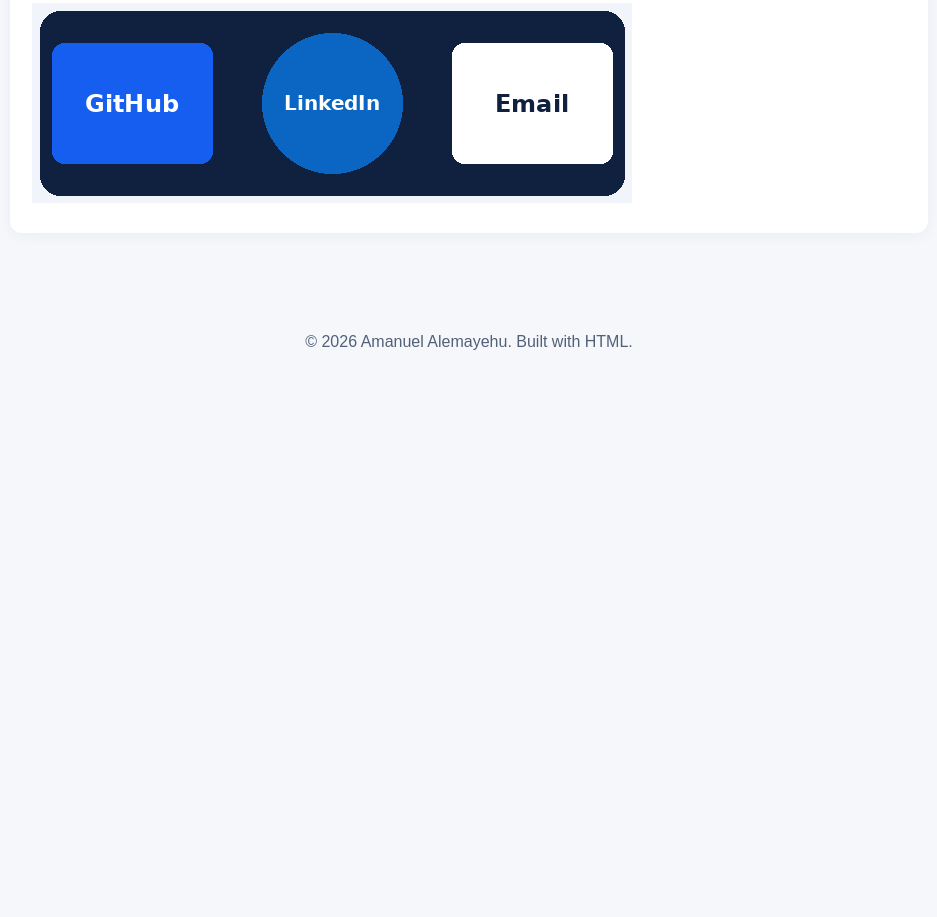
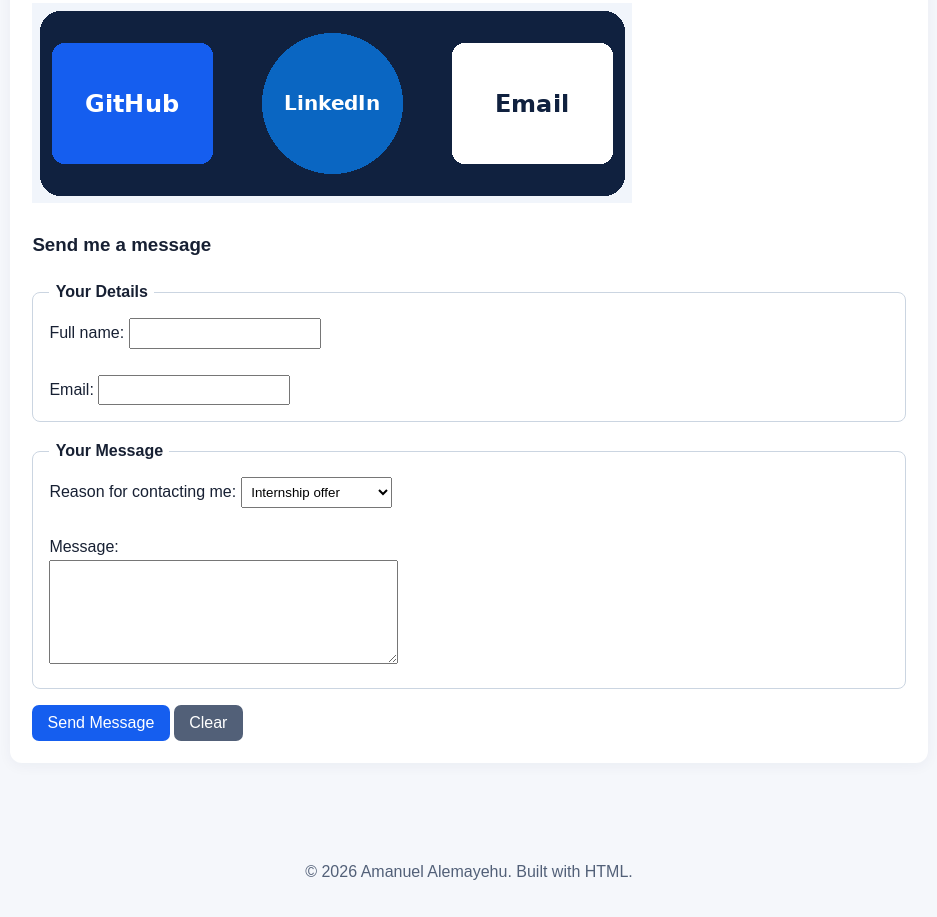
Before and after one commit to Aman6815/amanuel_portfolio_IP, a plain HTML site: page index.html in a window 1280 px wide. Shown: the part 6959-7876 px from the top of the page, without its empty margins (171-1108 px from the left). Before the commit the page ends 7347 px from the top, so only its background shows below. Drawn offline with Linux system fonts and the light colour scheme.

Commit message:
Lab 9 is complete

```diff
--- a/index.html
+++ b/index.html
@@ -2,7 +2,7 @@
      index.html — HOME PAGE of Amanuel Alemayehu's portfolio
      Labs covered: 1 structure, 2 headings/hr/br, 3 text formatting,
      4 links, 5 images/image map/favicon, 6 lists, 7 tables,
-     8 semantic structure and metadata
+     8 semantic structure and metadata, 9 contact form basics
      ============================================================ -->
 <!-- Tells the browser this is an HTML5 document -->
 <!DOCTYPE html>
@@ -55,6 +55,11 @@
         mark { background: #fff3a3; padding: 0 .2rem; }
         blockquote { margin: 1rem 0; padding: .5rem 1rem; border-left: 4px solid var(--accent); background: #f3f6fd; }
         pre { background: #10213f; color: #fff; padding: 1rem; border-radius: 8px; overflow-x: auto; }
+        fieldset { margin: 1rem 0; padding: .8rem 1rem 1rem; border: 1px solid #cbd5e1; border-radius: 8px; }
+        legend { font-weight: bold; padding: 0 .4rem; }
+        input[type="text"], input[type="email"], select, textarea { max-width: 100%; padding: .35rem; }
+        button { padding: .55rem .95rem; border: 0; border-radius: 7px; background: var(--accent); color: white; font-size: 1rem; cursor: pointer; }
+        button[type="reset"] { background: #526078; }
         footer { padding: 1rem; color: var(--muted); text-align: center; }
     </style>
 </head>
@@ -547,6 +552,50 @@ int main() {
                       href="mailto:amanuelalemayehuseta@gmail.com"
                       alt="Email Amanuel">
             </map>
+
+            <!-- CONTACT FORM (Lab 9). action = which page receives the data; method = how it is sent.
+                 GET puts the data in the address bar (Lab 10 explains GET vs POST).
+                 The name="..." of each field becomes the KEY in the URL; what the visitor types becomes the VALUE. -->
+            <h3>Send me a message</h3>
+            <form action="thank-you.html" method="get">
+                <!-- <fieldset> groups related fields; <legend> is the group's title -->
+                <fieldset>
+                    <legend>Your Details</legend>
+                    <!-- <label for="fullname"> is linked to the input whose id="fullname":
+                         clicking the label puts the cursor in the box, and screen readers read it aloud -->
+                    <label for="fullname">Full name:</label>
+                    <input type="text" id="fullname" name="fullname">
+                    <br><br>
+                    <label for="email">Email:</label>
+                    <input type="email" id="email" name="email">
+                </fieldset>
+
+                <fieldset>
+                    <legend>Your Message</legend>
+                    <label for="reason">Reason for contacting me:</label>
+                    <!-- <select> = dropdown; <optgroup> groups options under a heading; value = what is sent -->
+                    <select id="reason" name="reason">
+                        <optgroup label="Work">
+                            <option value="internship">Internship offer</option>
+                            <option value="freelance">Freelance project</option>
+                            <option value="job">Full-time job</option>
+                        </optgroup>
+                        <optgroup label="Study">
+                            <option value="group-project">Group project</option>
+                            <option value="tutoring">Tutoring</option>
+                        </optgroup>
+                        <option value="other">Other</option>
+                    </select>
+                    <br><br>
+                    <label for="message">Message:</label><br>
+                    <!-- Keep <textarea> and </textarea> touching: anything between them (even a space) becomes the default text -->
+                    <textarea id="message" name="message" rows="6" cols="40"></textarea>
+                </fieldset>
+
+                <!-- submit sends the form; reset empties every field. Buttons must be INSIDE the <form>. -->
+                <button type="submit">Send Message</button>
+                <button type="reset">Clear</button>
+            </form>
         </section>
     </main>
 
```
Also changed, not shown: thank-you.html (added, +57 -0 lines).
